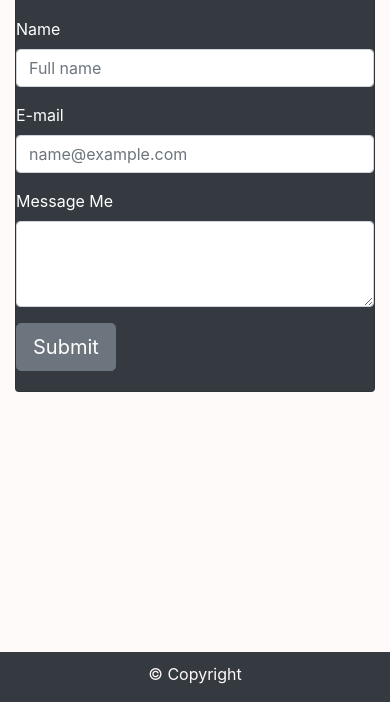
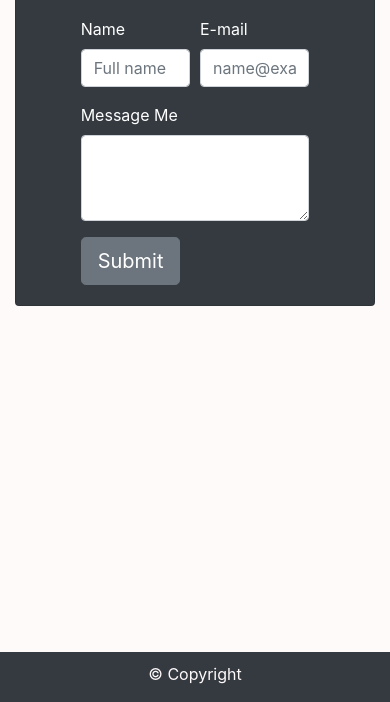
Before and after one commit to ramonpbarros/responsive-website, a plain HTML site: page contact.html in a window 390 px wide. Shown: the part 142-844 px from the top of the page. Drawn offline with nearby package versions, Linux system fonts and the light colour scheme.

Commit message:
changes made to contact form

```diff
--- a/contact.html
+++ b/contact.html
@@ -65,15 +65,15 @@
         <div class="cardPadding">
 
           <div class="row">
-            <div class="col-sm-2"></div>
-            <div class="col-sm-8">
+            <div class="col-2"></div>
+            <div class="col-8">
               <form>
                 <div class="form-row">
-                  <div class="form-group col-md-6">
+                  <div class="form-group col-6">
                     <label for="inputText">Name</label>
                     <input type="text" class="form-control" id="inputText" placeholder="Full name">
                   </div>
-                  <div class="form-group col-md-6">
+                  <div class="form-group col-6">
                     <label for="inputEmail4">E-mail</label>
                     <input type="email" class="form-control" id="inputEmail4" placeholder="name@example.com">
                   </div>
@@ -83,8 +83,8 @@
           </div>
 
           <div class="row">
-            <div class="col-sm-2"></div>
-            <div class="col-sm-8">
+            <div class="col-2"></div>
+            <div class="col-8">
               <form>
                 <div class="form-group">
                   <label for="exampleFormControlTextarea1">Message Me</label>
@@ -95,8 +95,8 @@
           </div>
 
           <div class="row">
-            <div class="col-sm-2"></div>
-            <div class="col-sm-8">
+            <div class="col-2"></div>
+            <div class="col-8">
               <button type="button" class="btn btn-secondary btn-lg">Submit</button>
             </div>
           </div>
```
